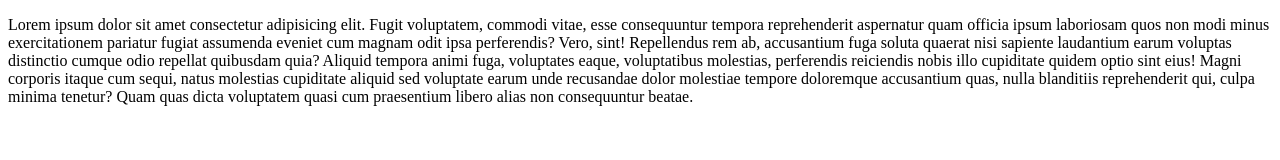
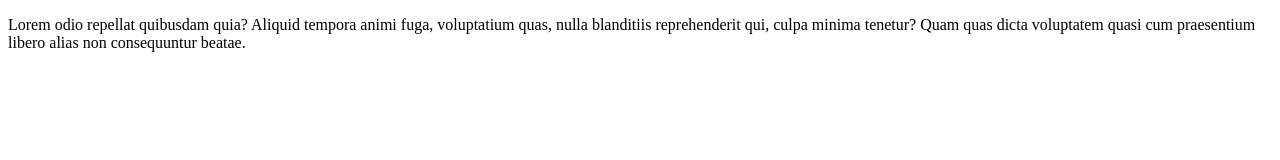
Before and after one commit to andyluna-hue/startup, a plain HTML site: page index.html in a window 1280 px wide. Drawn offline with Linux system fonts and the light colour scheme.

Commit message:
Update index.html

```diff
--- a/index.html
+++ b/index.html
@@ -9,7 +9,7 @@
 </head>
 <body>
 
-    <p>Lorem ipsum dolor sit amet consectetur adipisicing elit. Fugit voluptatem, commodi vitae, esse consequuntur tempora reprehenderit aspernatur quam officia ipsum laboriosam quos non modi minus exercitationem pariatur fugiat assumenda eveniet cum magnam odit ipsa perferendis? Vero, sint! Repellendus rem ab, accusantium fuga soluta quaerat nisi sapiente laudantium earum voluptas distinctio cumque odio repellat quibusdam quia? Aliquid tempora animi fuga, voluptates eaque, voluptatibus molestias, perferendis reiciendis nobis illo cupiditate quidem optio sint eius! Magni corporis itaque cum sequi, natus molestias cupiditate aliquid sed voluptate earum unde recusandae dolor molestiae tempore doloremque accusantium quas, nulla blanditiis reprehenderit qui, culpa minima tenetur? Quam quas dicta voluptatem quasi cum praesentium libero alias non consequuntur beatae.</p>
+    <p>Lorem odio repellat quibusdam quia? Aliquid tempora animi fuga, voluptatium quas, nulla blanditiis reprehenderit qui, culpa minima tenetur? Quam quas dicta voluptatem quasi cum praesentium libero alias non consequuntur beatae.</p>
 
 </body>
 </html>
```
